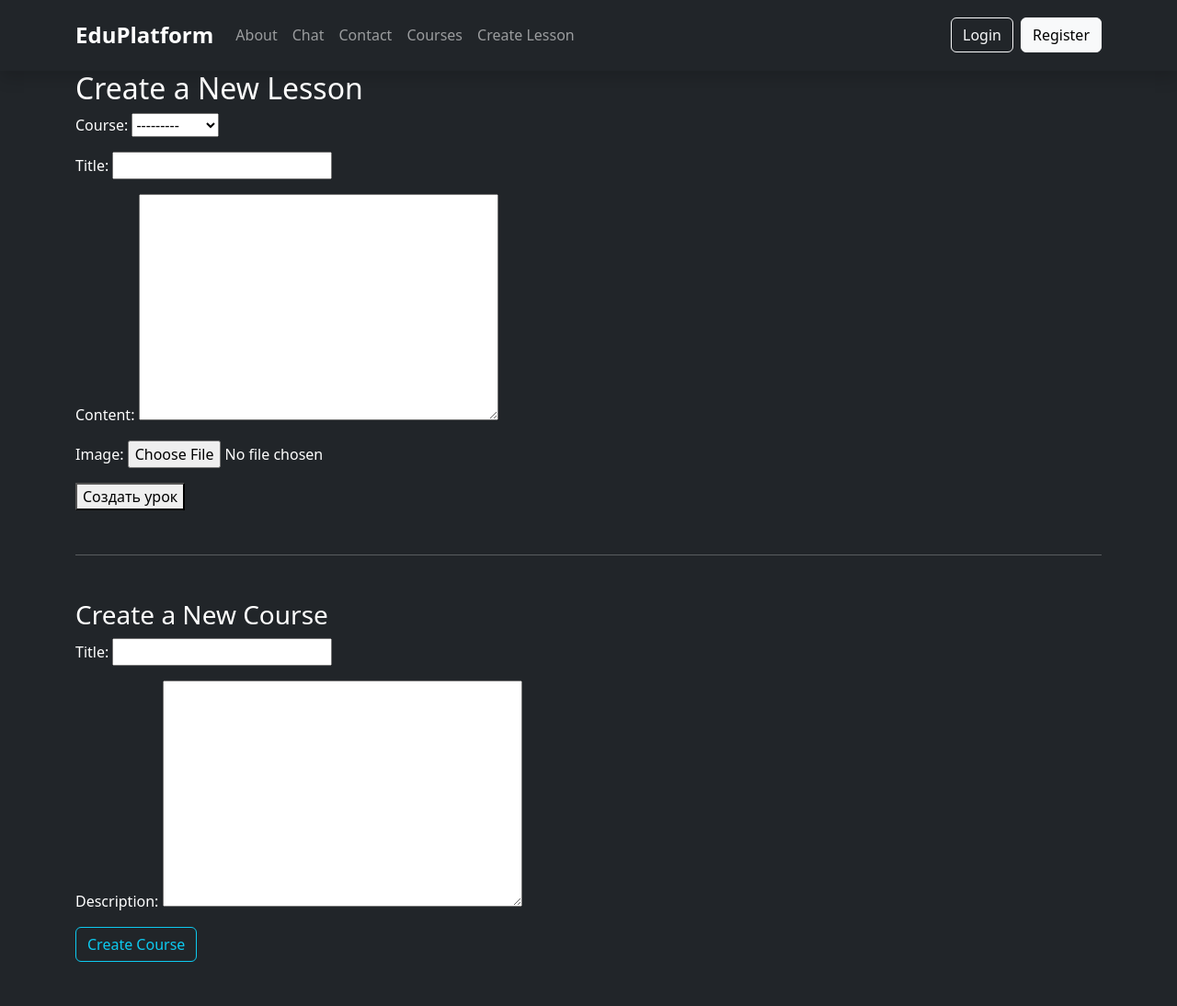
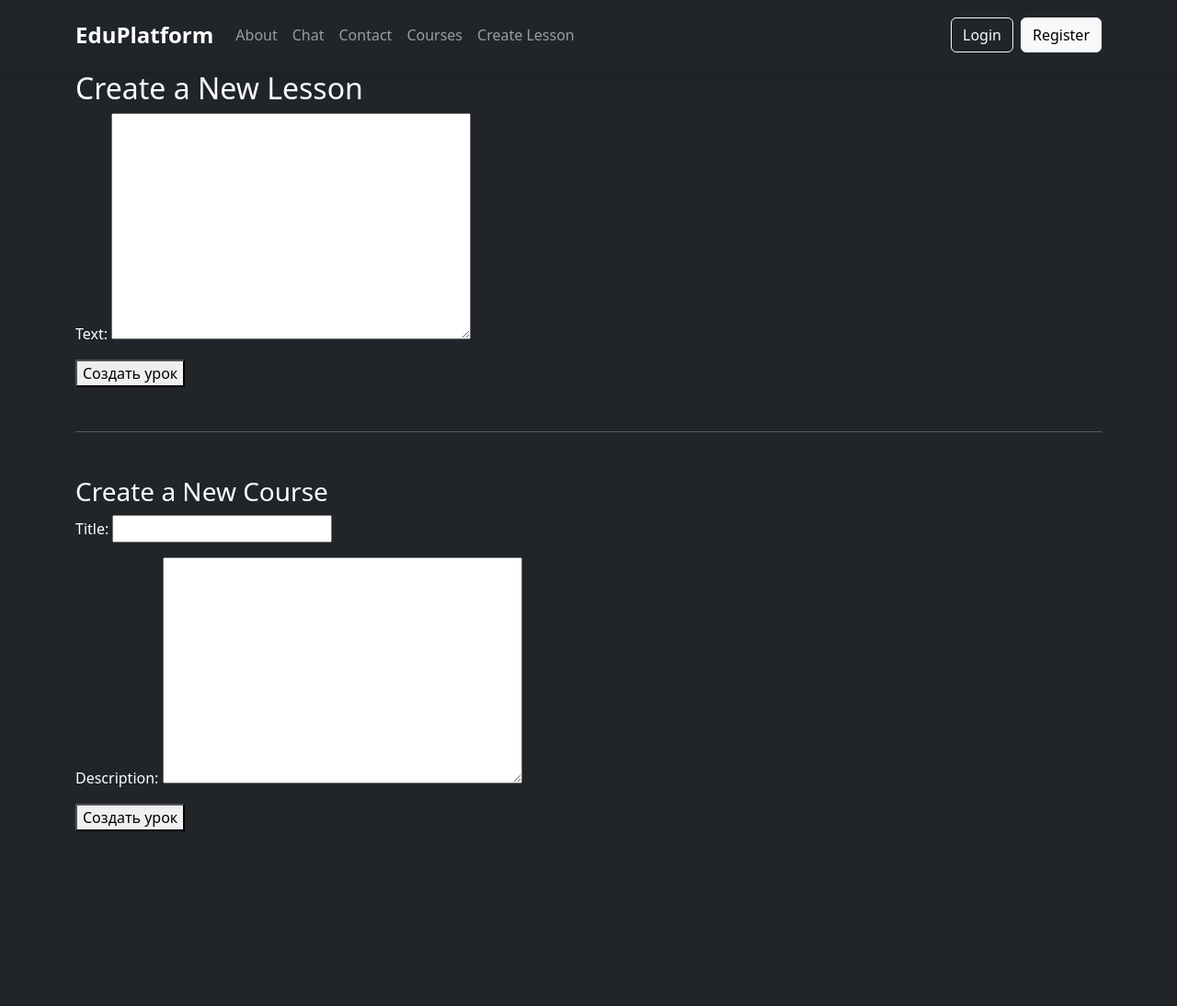
Before and after one commit to s-ginger/Django_learning, a Django app: template templates/index/create_lesson.html in a window 1280 px wide. Shown: the part 49-1143 px from the top of the page at 92% size. After the commit the page ends 953 px from the top, so only its background shows below. Run offline with Django 5.2, Linux system fonts and the light colour scheme; the template is opened without the code that fills it: values that come from a table or form of the project are taken from there, others are empty; data comes from the database, SQL or seed files in the repository.

Commit message:
Changes to be committed:

```diff
--- a/templates/index/create_lesson.html
+++ b/templates/index/create_lesson.html
@@ -36,19 +36,18 @@
     <h2>Create a New Lesson</h2>
     <form method="post" enctype="multipart/form-data">
     {% csrf_token %}
-    {{ form1.as_p }}
+    {{ form.as_p }}
     <button type="submit" name="create_lesson">Создать урок</button>
 </form>
-
 
     <hr class="my-5">
 
     <h3>Create a New Course</h3>
-    <form method="POST">
-        {% csrf_token %}
-        {{ course_form.as_p }}
-        <button type="submit" name="create_course" class="btn btn-outline-info">Create Course</button>
-    </form>
+    <form method="post" enctype="multipart/form-data">
+    {% csrf_token %}
+    {{ course_form.as_p }}
+    <button type="submit" name="create_course">Создать урок</button>
+</form>
 </div>
 </body>
 </html>
```
